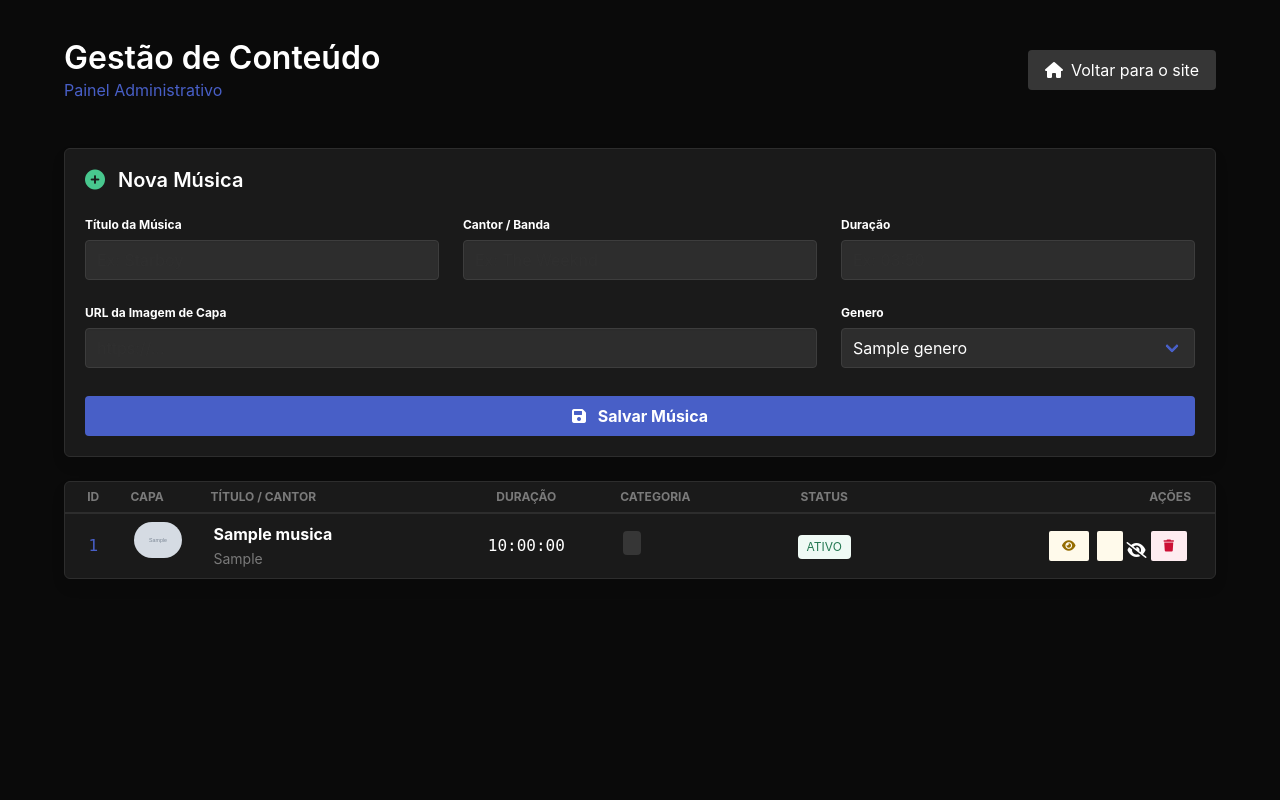
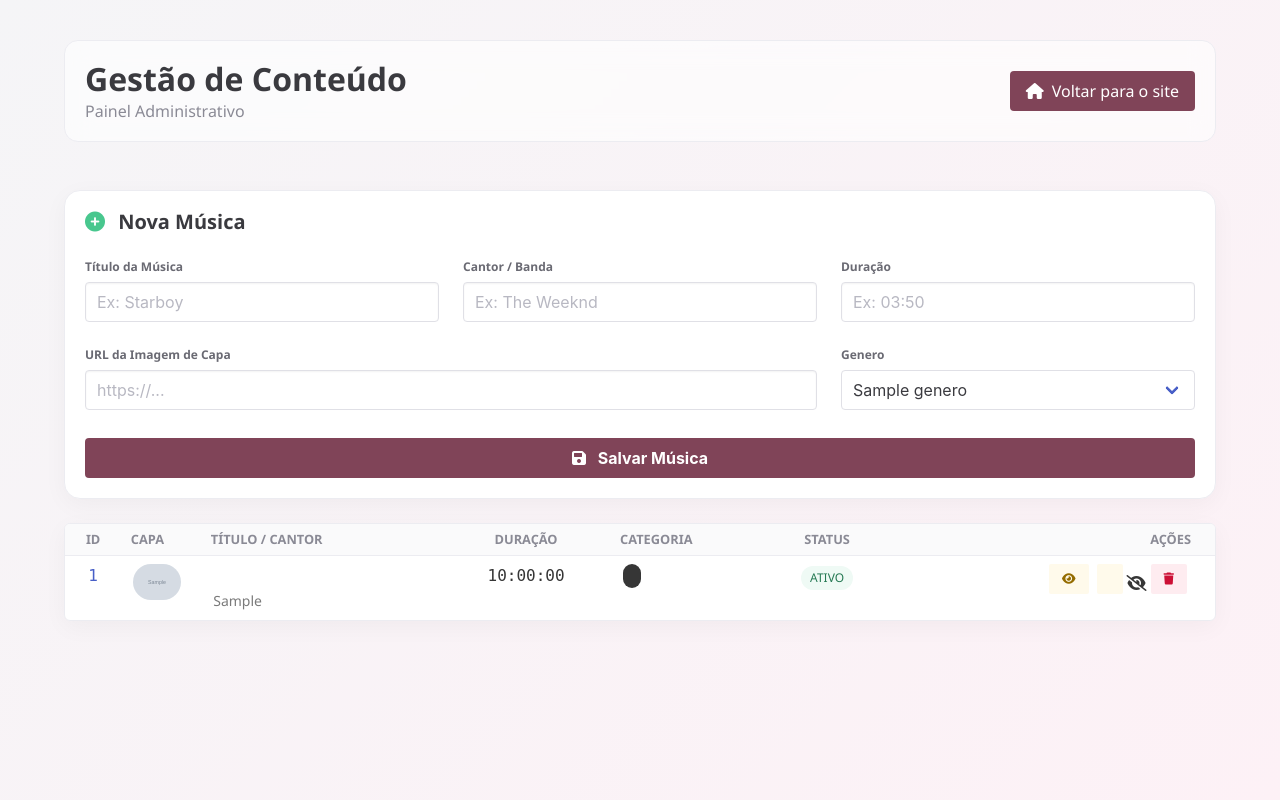
Before and after one commit to Ana-Machioni/moontube, a Flask app: page /admin in a window 1280 px wide. Run offline with Flask 3, Linux system fonts and the light colour scheme; tables that the repository leaves empty hold one stand-in row (values such as "Sample post"); grey boxes marked "Sample" are stand-in pictures.

Commit message:
add: fazendo o css d admin

```diff
--- a/templates/administracao.html
+++ b/templates/administracao.html
@@ -7,30 +7,178 @@
     <link rel="stylesheet" href="https://cdn.jsdelivr.net/npm/bulma@0.9.4/css/bulma.min.css">
     <link rel="stylesheet" href="https://cdnjs.cloudflare.com/ajax/libs/font-awesome/6.0.0/css/all.min.css">
     <style>
-        /* Força o fundo escuro em toda a página, independente do conteúdo */
-        html, body {
-            background-color: #0a0a0a !important;
-            color: #fff;
-            min-height: 100vh;
-            margin: 0;
-        }
 
-        body { padding: 40px 10px; }
+/* ===== BASE ===== */
+body {
+    background: linear-gradient(135deg, #f5f5f7, #fdf1f6);
+    color: #3a3a3f;
+    min-height: 100vh;
+    padding: 40px 0;
+    font-family: 'Segoe UI', sans-serif;
+}
 
-        .box { background-color: #1a1a1a; border: 1px solid #2d2d2d; color: #fff; }
-        .input, .select select { background-color: #2d2d2d; border-color: #3d3d3d; color: #fff; }
-        .input:focus, .select select:focus { border-color: #485fc7; }
+/* ===== TITULOS ===== */
+.title {
+    color: #3a3a3f;
+}
 
-        /* Ajustes da Tabela */
-        .table { background-color: transparent; color: #fff; }
-        .table thead th { color: #7a7a7a; border-bottom-color: #2d2d2d; text-transform: uppercase; font-size: 0.75rem; }
-        .table td { border-bottom-color: #2d2d2d; vertical-align: middle; }
-        tr:hover { background-color: #242424 !important; }
+.subtitle {
+    color: #8a8a95;
+}
 
-        .title, .label { color: #fff !important; }
-        .subtitle { color: #485fc7 !important; }
-    </style>
-</head>
+/* ===== HEADER ===== */
+.level {
+    background: rgba(255,255,255,0.6);
+    backdrop-filter: blur(12px);
+    border: 1px solid #ececf1;
+    border-radius: 14px;
+    padding: 20px;
+}
+
+/* ===== BOXES ===== */
+.box {
+    background: #ffffff;
+    border: 1px solid #ececf1;
+    border-radius: 16px;
+    box-shadow: 0 6px 25px rgba(0,0,0,0.04);
+    transition: all 0.3s ease;
+}
+
+.box:hover {
+    box-shadow: 0 12px 35px rgba(221,95,164,0.15);
+}
+
+/* ===== LABELS ===== */
+.label {
+    color: #6a6a73;
+    font-weight: 600;
+}
+
+/* ===== INPUTS ===== */
+.input, .select select {
+    background-color: #ffffff;
+    border: 1px solid #e0e0e6;
+    color: #3a3a3f;
+    transition: all 0.3s ease;
+}
+
+.input::placeholder {
+    color: #b8b8c2;
+}
+
+.input:focus, .select select:focus {
+    border-color: #f8c8dc;
+    box-shadow: 0 0 0 3px rgba(248,200,220,0.35);
+}
+
+/* ===== BOTÕES ===== */
+
+.button {
+    transition: all 0.25s ease;
+}
+
+/* botão voltar */
+.button.is-dark {
+    background: #804458;
+    border: none;
+    color: white;
+}
+
+.button.is-dark:hover {
+    transform: scale(1.05);
+    background: #6f3a4b;
+}
+
+/* botão salvar */
+.button.is-link {
+    background: #804458;
+    border: none;
+}
+
+.button.is-link:hover {
+    background: #6f3a4b;
+}
+
+/* botões pequenos tabela */
+.button.is-warning.is-light:hover {
+    background: #ffe4f0;
+}
+
+.button.is-danger.is-light:hover {
+    background: #ffe0e3;
+}
+
+/* ===== TAGS ===== */
+
+.tag.is-dark {
+    background: #f8c8dc;
+    color: #3a3a3f;
+    font-weight: 600;
+    border-radius: 20px;
+}
+
+/* status ativo */
+.tag.is-success.is-light {
+    background: #e7f9f0;
+    color: #1a8f5b;
+    border-radius: 20px;
+}
+
+/* status desativado */
+.tag.is-danger.is-light {
+    border-radius: 20px;
+}
+
+/* ===== TABELA ===== */
+
+.table {
+    background: transparent;
+}
+
+.table thead {
+    background: #fafafb;
+}
+
+.table thead th {
+    color: #8a8a95;
+    font-weight: 600;
+    font-size: 0.8rem;
+    text-transform: uppercase;
+    border-bottom: 1px solid #ececf1;
+}
+
+.table tbody tr {
+    transition: all 0.2s ease;
+}
+
+.table tbody tr:hover {
+    background: #fff4f9;
+}
+
+/* ===== IMAGENS ===== */
+
+.image img {
+    border-radius: 10px;
+}
+
+/* ===== ANIMAÇÃO ===== */
+
+.box {
+    animation: fadeInUp 0.5s ease both;
+}
+
+@keyframes fadeInUp {
+    from {
+        opacity: 0;
+        transform: translateY(15px);
+    }
+    to {
+        opacity: 1;
+        transform: translateY(0);
+    }
+}
+
+</style>
 <body>
 
     <div class="container">
```
